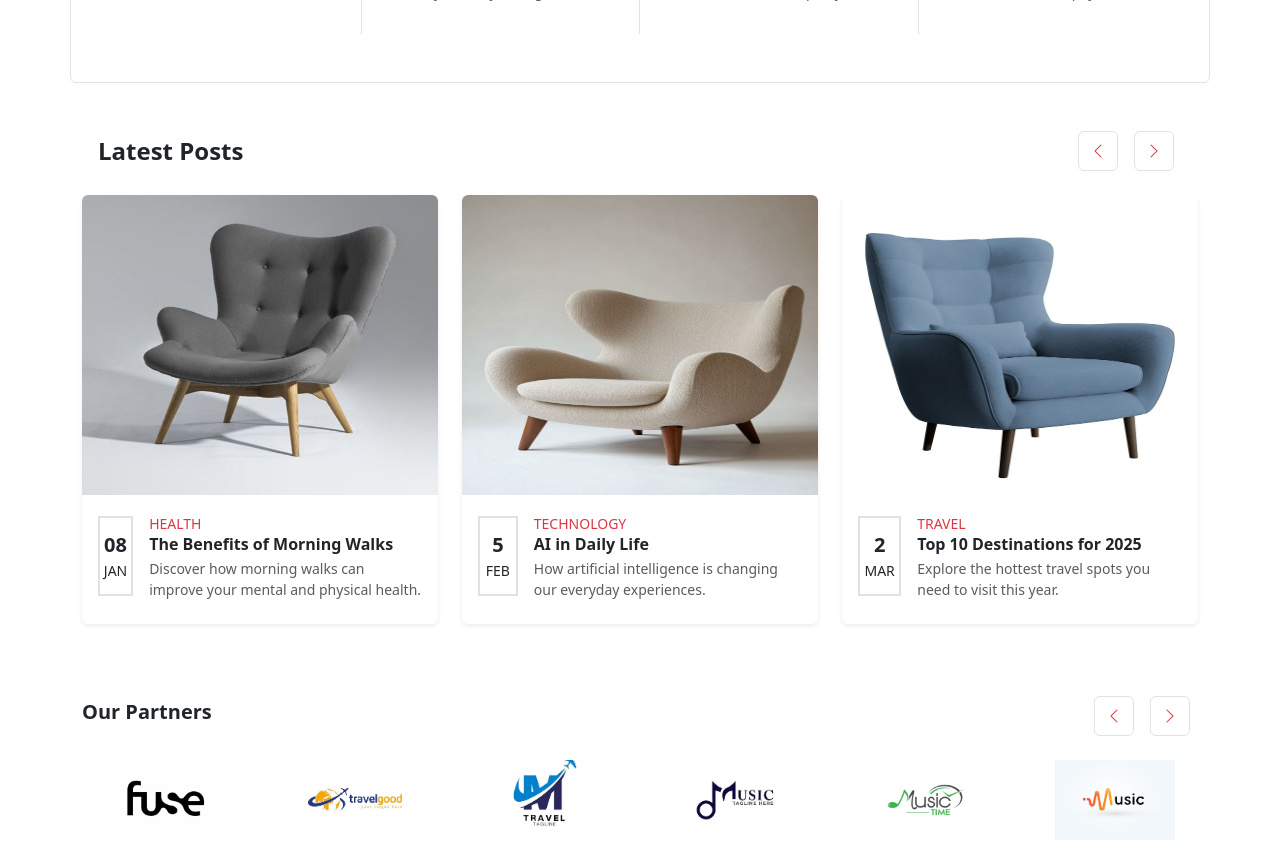
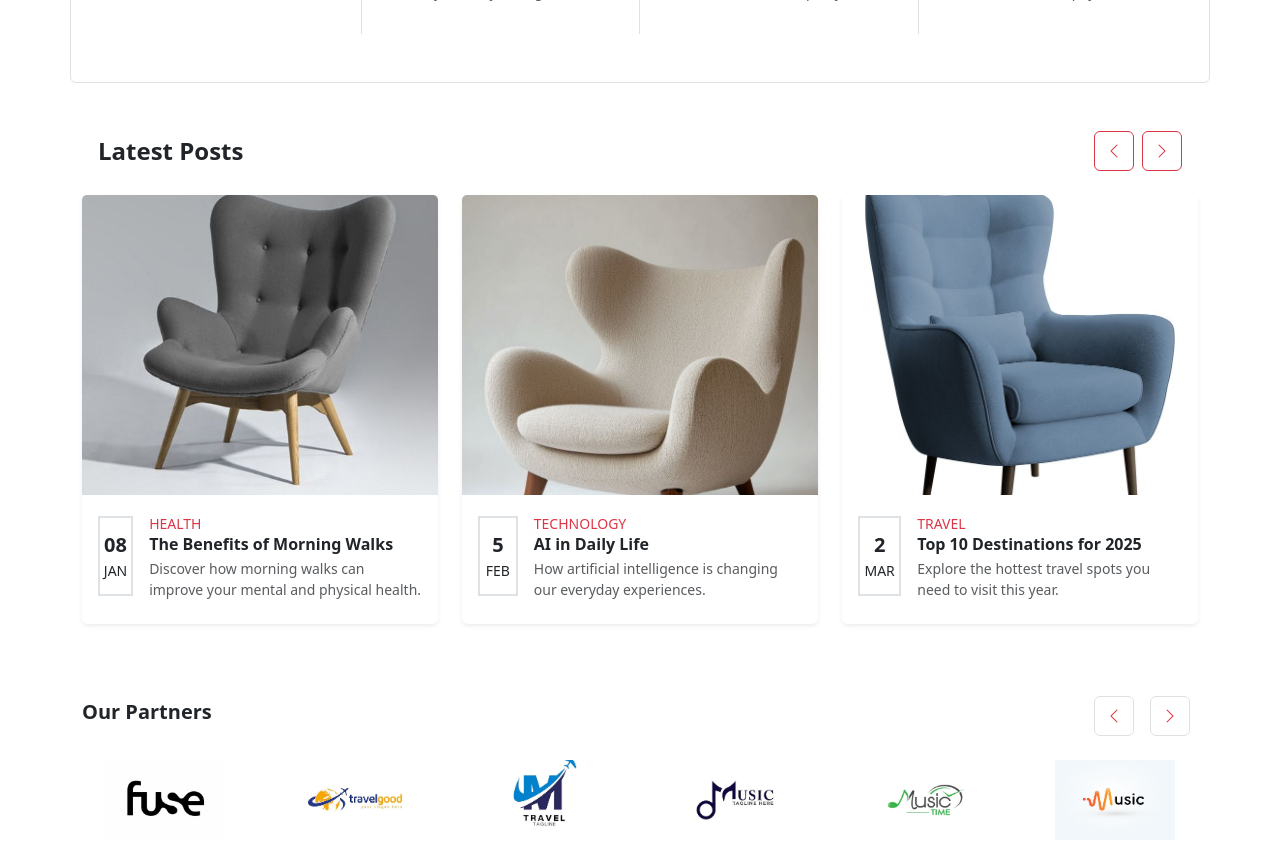
Before and after one commit to shanuja41/FurnitureShop, a React (Vite) app: page / in a window 1280 px wide. Shown: the part 3080-3945 px from the top of the page. Built offline with nearby package versions, Linux system fonts and the light colour scheme.

Commit message:
change code structure latest post section

```diff
--- a/src/components/LatestPost.jsx
+++ b/src/components/LatestPost.jsx
@@ -4,43 +4,38 @@ import { latestPostsData } from "../constant/data";
 export default function LatestPostsScroller() {
   const totalItems = latestPostsData.length;
   const [startIndex, setStartIndex] = useState(0);
-  const [itemsPerPage, setItemsPerPage] = useState(1); // default mobile 1 card
+  const [itemsPerPage, setItemsPerPage] = useState(1);
 
   // Update itemsPerPage based on window width
-  const updateItemsPerPage = () => {
-    if (window.innerWidth >= 992) {
-      setItemsPerPage(3); // desktop
-    } else if (window.innerWidth >= 768) {
-      setItemsPerPage(2); // tablet
-    } else {
-      setItemsPerPage(1); // mobile
+  useEffect(() => {
+    function updateItems() {
+      if (window.innerWidth >= 992) {
+        setItemsPerPage(3);
+      } else if (window.innerWidth >= 768) {
+        setItemsPerPage(2);
+      } else {
+        setItemsPerPage(1);
+      }
     }
+    updateItems();
+    window.addEventListener("resize", updateItems);
+    return () => window.removeEventListener("resize", updateItems);
+  }, []);
+
+  // Calculate max start index to avoid overflow
+  const maxStartIndex = Math.max(totalItems - itemsPerPage, 0);
+
+  // Handle prev with proper wrap-around
+  const handlePrev = () => {
+    setStartIndex((prev) => (prev === 0 ? maxStartIndex : prev - 1));
   };
 
-  useEffect(() => {
-    updateItemsPerPage(); // initial check
-
-    window.addEventListener("resize", updateItemsPerPage);
-    return () => {
-      window.removeEventListener("resize", updateItemsPerPage);
-    };
-  }, []);
-
-  // Handle previous button - cycle properly with current itemsPerPage
-  const handlePrev = () => {
-    setStartIndex((prev) =>
-      prev === 0 ? totalItems - itemsPerPage : prev - 1
-    );
+  // Handle next with proper wrap-around
+  const handleNext = () => {
+    setStartIndex((prev) => (prev === maxStartIndex ? 0 : prev + 1));
   };
 
-  // Handle next button
-  const handleNext = () => {
-    setStartIndex((prev) =>
-      prev >= totalItems - itemsPerPage ? 0 : prev + 1
-    );
-  };
-
-  // Calculate visible items dynamically
+  // Get visible items based on current startIndex and itemsPerPage
   const visibleItems = [];
   for (let i = 0; i < itemsPerPage; i++) {
     visibleItems.push(latestPostsData[(startIndex + i) % totalItems]);
@@ -53,8 +48,8 @@ export default function LatestPostsScroller() {
         <div className="d-flex gap-2">
           <button
             onClick={handlePrev}
-            className="btn btn-outline-danger me-2 border d-flex justify-content-center align-items-center"
-            style={{ width: "40px", height: "40px" }}
+            className="btn btn-outline-danger d-flex justify-content-center align-items-center"
+            style={{ width: 40, height: 40 }}
             aria-label="Previous posts"
           >
             <i className="bi bi-chevron-left"></i>
@@ -62,8 +57,8 @@ export default function LatestPostsScroller() {
 
           <button
             onClick={handleNext}
-            className="btn btn-outline-danger me-2 border d-flex justify-content-center align-items-center"
-            style={{ width: "40px", height: "40px" }}
+            className="btn btn-outline-danger d-flex justify-content-center align-items-center"
+            style={{ width: 40, height: 40 }}
             aria-label="Next posts"
           >
             <i className="bi bi-chevron-right"></i>
@@ -77,24 +72,24 @@ export default function LatestPostsScroller() {
             key={post.id}
             className={`col-12 ${
               itemsPerPage === 1
-                ? "" // mobile: full width col-12
+                ? ""
                 : itemsPerPage === 2
                 ? "col-md-6"
                 : "col-lg-4"
             } mb-4`}
           >
-            <div className="card border-0 shadow-sm h-100 post-card">
+            <article className="card border-0 shadow-sm h-100">
               <img
                 src={post.image}
                 alt={post.boldTitle}
                 className="card-img-top"
-                style={{ height: "300px" }}
+                style={{ height: 300, width: "100%", objectFit: "cover" }}
               />
               <div className="card-body p-3">
                 <div className="d-flex align-items-center mb-2">
                   <div
                     className="d-flex flex-column justify-content-center align-items-center border border-2 me-3"
-                    style={{ width: "60px", height: "80px" }}
+                    style={{ width: 60, height: 80 }}
                   >
                     <span className="fw-bold fs-5">{post.day}</span>
                     <small className="text-uppercase">{post.month}</small>
@@ -108,7 +103,7 @@ export default function LatestPostsScroller() {
                   </div>
                 </div>
               </div>
-            </div>
+            </article>
           </div>
         ))}
       </div>
```
